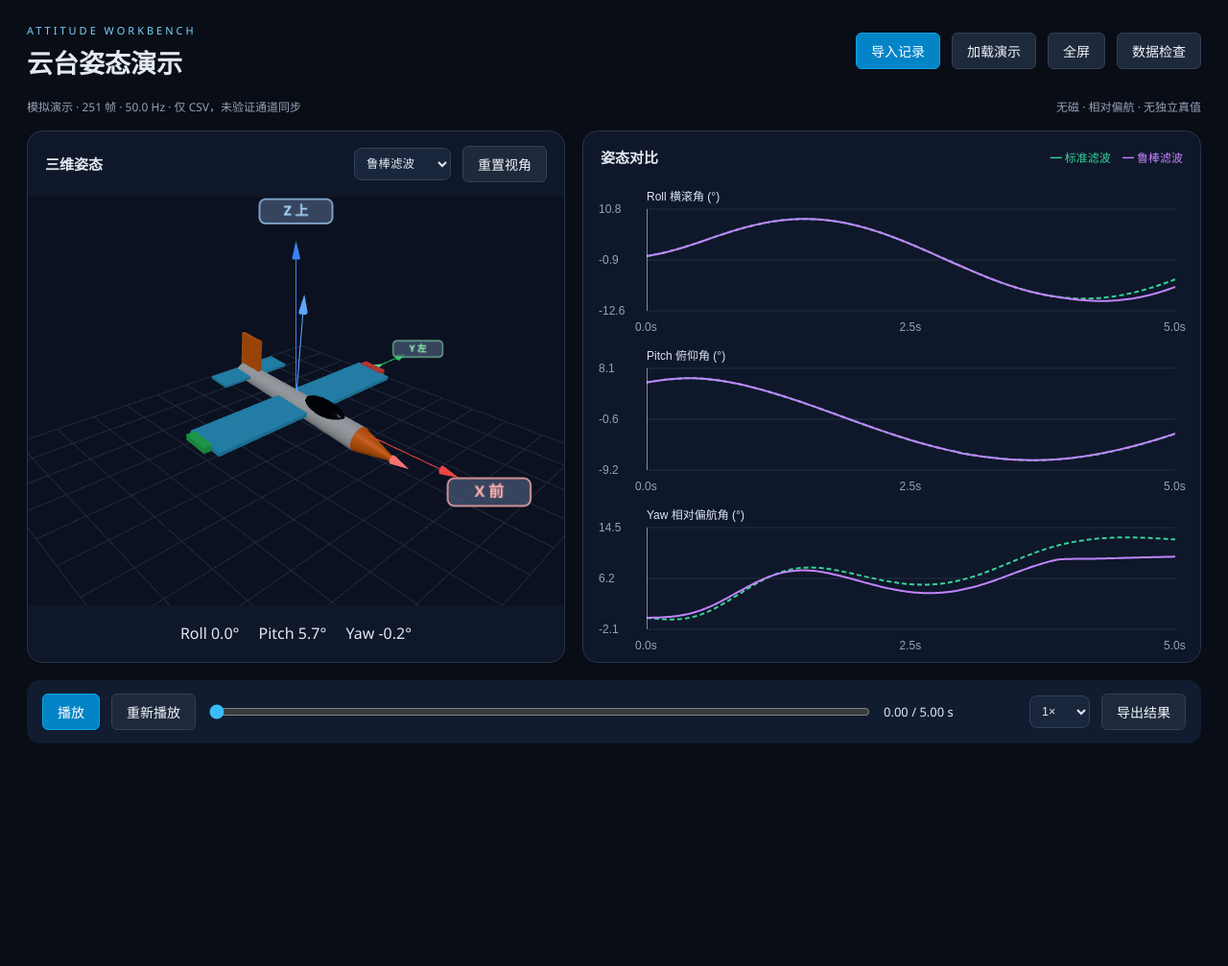
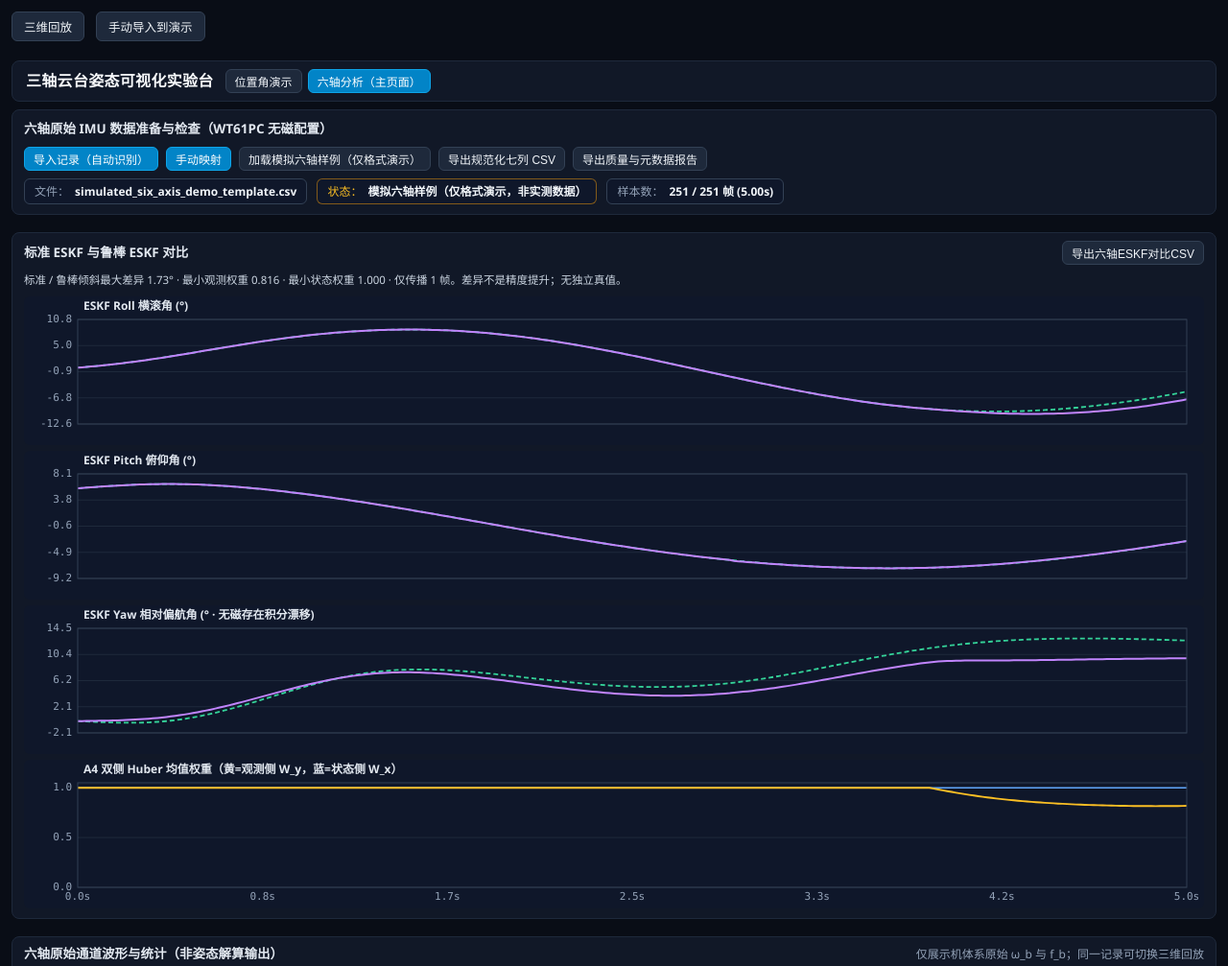
Before and after one commit to Shengxuan2513/gimbal-attitude-workbench, a website built with Vite: page index.html in a window 1280 px wide. Shown: the top 1007 px of the page at 96% size. Before the commit the page ends 800 px from the top, so only its background shows below. Built offline with nearby package versions, Linux system fonts and the light colour scheme; animation ran at ten frames a second.

Commit message:
feat: make six-axis comparison primary and share imported recordings across views

```diff
--- a/src/components/PresentationPage.css
+++ b/src/components/PresentationPage.css
@@ -30,3 +30,11 @@
 
 .show-blue { color:#60a5fa; font-size:12px; }
 .presentation [hidden] { display:none !important; }
+
+.six-axis-primary #view-six-axis > .upper-grid, .six-axis-primary .six-axis-banner > .panel-header > span,
+.six-axis-primary .six-axis-banner > .ref-note, .six-axis-primary .topbar-left > .topbar-actions,
+.six-axis-primary #view-six-axis .readings-wrap, .six-axis-primary #view-six-axis .filter-mode-bar > label,
+.six-axis-primary #input-six-mu, .six-axis-primary #btn-six-download-tpl { display:none; }
+.six-axis-primary #view-six-axis .charts-panel { margin-top:10px; }
+.six-axis-primary #six-eskf-summary { font-family:inherit; color:#cbd5e1; }
+.six-axis-primary #view-six-axis > section:nth-child(2) .chart-box { height:155px; }
--- a/src/components/PresentationPage.ts
+++ b/src/components/PresentationPage.ts
@@ -1,3 +1,4 @@
+import { shareRecording, observeRecording } from '../data/sharedRecording';
 import { readSensorAttitude, type SensorAttitude } from '../data/sensorAttitude';
 import './PresentationPage.css';
 import { Viewport3D } from './Viewport3D';
@@ -15,7 +16,7 @@ export function mountPresentationPage(advanced: HTMLElement): void {
   page.className = 'presentation';
   page.innerHTML = `
     <header class="show-header"><div><span class="show-eyebrow">ATTITUDE WORKBENCH</span><h1>云台姿态演示</h1></div>
-      <div class="show-actions"><button id="show-import" class="btn btn-primary">导入记录</button><button id="show-demo" class="btn">加载演示</button><button id="show-full" class="btn">全屏</button><button id="show-check" class="btn">数据检查</button></div></header>
+      <div class="show-actions"><button id="show-import" class="btn btn-primary">导入记录</button><button id="show-demo" class="btn">加载演示</button><button id="show-full" class="btn">全屏</button><button id="show-check" class="btn">六轴分析</button></div></header>
     <div class="show-status"><span id="show-file">加载模拟演示中…</span><span>无磁 · 相对偏航 · 无独立真值</span></div>
     <p id="show-error" role="alert" hidden></p>
     <section class="show-grid"><article class="show-model"><div class="show-panel-title"><h2>三维姿态</h2><select id="show-source" aria-label="模型数据源"><option value="robust">鲁棒滤波</option><option value="standard">标准滤波</option><option value="sensor" disabled hidden>传感器姿态</option></select><button id="show-camera" class="btn">重置视角</button></div>
@@ -82,7 +83,7 @@ export function mountPresentationPage(advanced: HTMLElement): void {
     el('time').textContent = `${dataset.times[index].toFixed(2)} / ${dataset.times.at(-1)!.toFixed(2)} s`;
     draw();
   }
-  function load(ds: SixAxisDataset, sourceText?: string): void {
+  function load(ds: SixAxisDataset, sourceText?: string, publish = true): void {
     const a = runStandardSixAxisEskf(ds), b = runHuberSixAxisEskf(ds);
     const nextSensor = sourceText ? readSensorAttitude(sourceText, ds) : null;
     stop(); sensor = nextSensor; el('sensor-legend').hidden = !sensor;
@@ -94,6 +95,7 @@ export function mountPresentationPage(advanced: HTMLElement): void {
     const c = ds.programChecks;
     el('file').textContent = `${ds.isSimulatedSample ? '模拟演示' : ds.filename} · ${ds.times.length} 帧 · ${c.effectiveHz.toFixed(1)} Hz · ${c.binVerified ? '已检查 BIN' : '仅 CSV，未验证通道同步'}${c.excludedCount ? ` · 排除 ${c.excludedCount} 条` : ''}${c.gapCount ? ` · ${c.gapCount} 处缺口` : ''}`;
     el('error').hidden = true; render();
+    if (publish) shareRecording({ dataset: ds, text: sourceText, origin: 'presentation' });
   }
   const fileInput = document.createElement('input'); fileInput.type = 'file'; fileInput.accept = '.csv,.bin'; fileInput.multiple = true; fileInput.hidden = true; page.append(fileInput);
   el('import').onclick = () => { fileInput.value = ''; fileInput.click(); };
@@ -116,9 +118,9 @@ export function mountPresentationPage(advanced: HTMLElement): void {
     }
   };
   const manual = new SixAxisImportModal(ds => { ++importVersion; load(ds); });
-  const back = document.createElement('button'); back.className = 'btn presentation-back'; back.textContent = '返回演示'; back.hidden = true; advanced.before(back);
+  const back = document.createElement('button'); back.className = 'btn presentation-back'; back.textContent = '三维回放'; back.hidden = true; advanced.before(back);
   function showAdvanced(show: boolean): void { const oldPlay = advanced.querySelector<HTMLButtonElement>('#btn-play-pause'); if (!show && oldPlay?.textContent?.includes('暂停')) oldPlay.click(); stop(); page.hidden = show; advanced.hidden = !show; back.hidden = !show; if (!show) requestAnimationFrame(render); }
-  el('check').onclick = () => showAdvanced(true);
+  el('check').onclick = () => { showAdvanced(true); advanced.querySelector<HTMLButtonElement>('#tab-btn-six-axis')!.click(); };
   back.onclick = () => showAdvanced(false);
   const manualButton = document.createElement('button'); manualButton.className = 'btn presentation-manual'; manualButton.textContent = '手动导入到演示'; manualButton.onclick = () => manual.open(); back.after(manualButton); manualButton.hidden = true;
   back.addEventListener('click', () => { manualButton.hidden = true; });
@@ -138,5 +140,6 @@ export function mountPresentationPage(advanced: HTMLElement): void {
   new ResizeObserver(() => { if (!page.hidden) draw(); }).observe(el('viewport'));
   document.addEventListener('visibilitychange', () => { if (document.hidden) stop(); });
   function tick(now: number): void { if (playing) { clock += (now - last) / 1000 * Number(el<HTMLSelectElement>('speed').value); while (index + 1 < dataset.times.length && dataset.times[index + 1] <= clock) index++; if (index === dataset.times.length - 1) stop(); render(); } last = now; requestAnimationFrame(tick); }
-  load(createSimulatedSixAxisDataset()); requestAnimationFrame(tick);
+  observeRecording(record => { if (record.origin !== 'presentation') { ++importVersion; load(record.dataset, record.text, false); } });
+  load(createSimulatedSixAxisDataset()); showAdvanced(true); manualButton.hidden = false; advanced.querySelector<HTMLButtonElement>('#tab-btn-six-axis')!.click(); requestAnimationFrame(tick);
 }
--- /dev/null
+++ b/src/data/sharedRecording.ts
@@ -0,0 +1,13 @@
+import type { SixAxisDataset } from '../types/sixAxis';
+export interface SharedRecording { dataset: SixAxisDataset; text?: string; origin: string }
+let current: SharedRecording | null = null;
+const listeners = new Set<(record: SharedRecording) => void>();
+export function shareRecording(record: SharedRecording): void {
+  current = record;
+  for (const listener of listeners) listener(record);
+}
+export function observeRecording(listener: (record: SharedRecording) => void): () => void {
+  listeners.add(listener);
+  if (current) listener(current);
+  return () => listeners.delete(listener);
+}
--- a/src/main.ts
+++ b/src/main.ts
@@ -1,3 +1,5 @@
+import { shareRecording, observeRecording } from './data/sharedRecording';
+import { readSensorAttitude } from './data/sensorAttitude';
 import { mountPresentationPage } from './components/PresentationPage';
 import './style.css';
 import { AttitudeCharts } from './components/AttitudeCharts';
@@ -84,8 +86,8 @@ function buildInitialAppHtml(): string {
         <div class="topbar-left">
           <h1 class="app-title">三轴云台姿态可视化实验台</h1>
           <div class="workspace-tabs" role="tablist" aria-label="数据链路切换">
-            <button id="tab-btn-position" class="btn btn-sm btn-primary" type="button" role="tab" aria-selected="true">位置角演示链路</button>
-            <button id="tab-btn-six-axis" class="btn btn-sm" type="button" role="tab" aria-selected="false">六轴数据准备与检查</button>
+            <button id="tab-btn-position" class="btn btn-sm btn-primary" type="button" role="tab" aria-selected="true">位置角演示</button>
+            <button id="tab-btn-six-axis" class="btn btn-sm" type="button" role="tab" aria-selected="false">六轴分析（主页面）</button>
           </div>
           <div class="topbar-actions">
             <button id="btn-doc-algo" class="btn btn-sm" type="button">算法文档</button>
@@ -305,7 +307,7 @@ function buildInitialAppHtml(): string {
         <section class="charts-panel">
           <div class="panel-header">
             <h2 class="panel-title">六轴原始通道波形与统计（非姿态解算输出）</h2>
-            <span class="muted-text">仅展示机体系原始 ω_b 与 f_b；完整六轴 ESKF 接入前不驱动三维姿态</span>
+            <span class="muted-text">仅展示机体系原始 ω_b 与 f_b；同一记录可切换三维回放</span>
           </div>
           <div class="charts-stack">
             <div class="chart-box six-chart-box"><canvas id="six-chart-gyro"></canvas></div>
@@ -331,7 +333,7 @@ function buildInitialAppHtml(): string {
 
         <section class="charts-panel">
           <div class="panel-header">
-            <h2 class="panel-title">六轴无磁 ESKF 对比：A0 标准一次 ESKF（绿虚线） vs A4 双侧白化 Huber ESKF（紫实线）</h2>
+            <h2 class="panel-title">标准 ESKF 与鲁棒 ESKF 对比</h2>
             <div class="filter-mode-bar">
               <label for="input-six-mu" class="muted-text">μ_x = μ_y（暂用选值）：</label>
               <input id="input-six-mu" type="number" step="0.1" min="0.5" value="${DEFAULT_SIX_AXIS_ESKF_PARAMS.muY}" style="width:62px;" />
@@ -465,8 +467,7 @@ function main(): void {
     weight: document.getElementById('six-eskf-weight') as HTMLCanvasElement,
   });
   const sixAxisImportModal = new SixAxisImportModal((sixDs) => {
-    state.sixAxisDataset = sixDs;
-    renderSixAxisView();
+    shareRecording({dataset: sixDs, origin: 'six-axis'});
   });
   const docsModal = new DocsModal();
 
@@ -604,9 +605,7 @@ function main(): void {
       ...a0.pitchDeg.map((v, i) => Math.abs(v - a4.pitchDeg[i]))
     );
     sixEskfSummaryEl.textContent =
-      `A0 vs A4 暂用参数(sg=${eskfParams.sg}, sbg=${eskfParams.sbg}, ra=${eskfParams.ra}, μ=${state.sixAxisMu.toFixed(1)})：` +
-      `A4 最小观测权重 min(wy)=${minWy.toFixed(3)} · min(wx)=${minWx.toFixed(3)} · ` +
-      `A0/A4 倾斜最大差异=${maxDiffRP.toFixed(2)}° · 退化仅传播帧=${fallbackCnt}`;
+      `标准 / 鲁棒倾斜最大差异 ${maxDiffRP.toFixed(2)}° · 最小观测权重 ${minWy.toFixed(3)} · 最小状态权重 ${minWx.toFixed(3)} · 仅传播 ${fallbackCnt} 帧。差异不是精度提升；无独立真值。`;
   }
 
   function recomputePipeline(): void {
@@ -990,8 +989,7 @@ function main(): void {
   });
 
   document.getElementById('btn-six-load-sim')!.addEventListener('click', () => {
-    state.sixAxisDataset = createSimulatedSixAxisDataset();
-    renderSixAxisView();
+    shareRecording({dataset: createSimulatedSixAxisDataset(), origin: 'six-axis'});
   });
 
   document.getElementById('btn-six-download-tpl')!.addEventListener('click', () => {
@@ -1142,6 +1140,26 @@ function main(): void {
   renderLegend();
   loadDataset(initialDataset);
   mountPresentationPage(document.querySelector<HTMLElement>('.app-shell')!);
+  document.querySelector('.app-shell')!.classList.add('six-axis-primary');
+  const quickImport = document.createElement('button');
+  quickImport.className = 'btn btn-primary btn-sm'; quickImport.textContent = '导入记录（自动识别）';
+  quickImport.onclick = () => document.getElementById('show-import')!.click();
+  document.querySelector('.six-axis-toolbar .topbar-actions')!.prepend(quickImport);
+  document.getElementById('btn-six-import')!.textContent = '手动映射';
+  const sixView = document.getElementById('view-six-axis')!;
+  const compare = document.getElementById('six-eskf-summary')!.closest('section')!;
+  sixView.insertBefore(compare, sixView.children[1]);
+  observeRecording(record => {
+    state.sixAxisDataset = record.dataset;
+    renderSixAxisView();
+    const sensor = record.text ? readSensorAttitude(record.text, record.dataset) : null;
+    const angles = sensor ?? state.sixAxisA0!;
+    loadDataset({ ...createDemoDataset(), id: record.dataset.id + '-angles',
+      filename: record.dataset.filename, isDemo: record.dataset.isSimulatedSample,
+      sourceLabel: sensor ? '同一记录的传感器姿态（非真值）' : '同一记录的标准ESKF派生角度（非真值）',
+      times: record.dataset.times, roll: angles.rollDeg, pitch: angles.pitchDeg, yaw: angles.yawDeg,
+      rawSource: record.dataset.rawSource, importConfig: undefined });
+  });
 }
 
 main();
```
Also changed, not shown: tests/workbench.test.ts (+11 -0 lines), README.md.
